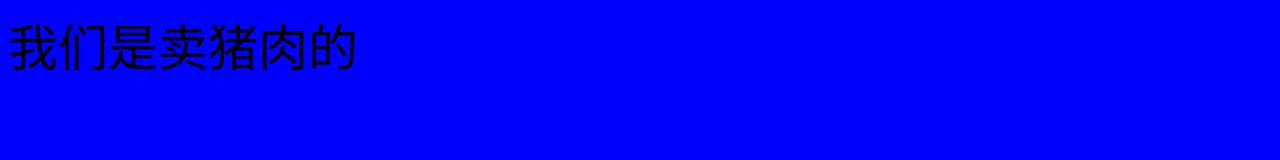
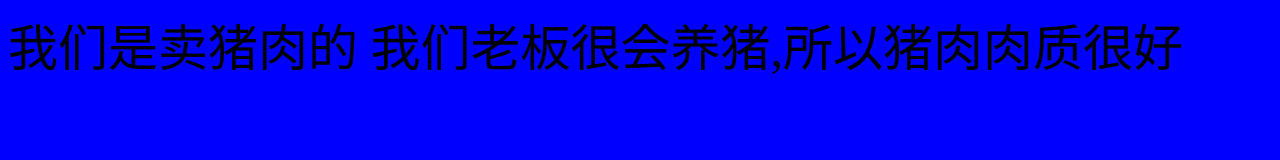
Before and after one commit to sgz886/demo-1, a plain HTML site: page index.html in a window 1280 px wide. Drawn offline with Linux system fonts and the light colour scheme.

Commit message:
v1: to 老板

```diff
--- a/index.html
+++ b/index.html
@@ -8,5 +8,7 @@
 </head>
 <body>
     我们是卖猪肉的
+
+    我们老板很会养猪,所以猪肉肉质很好
 </body>
 </html>
```
